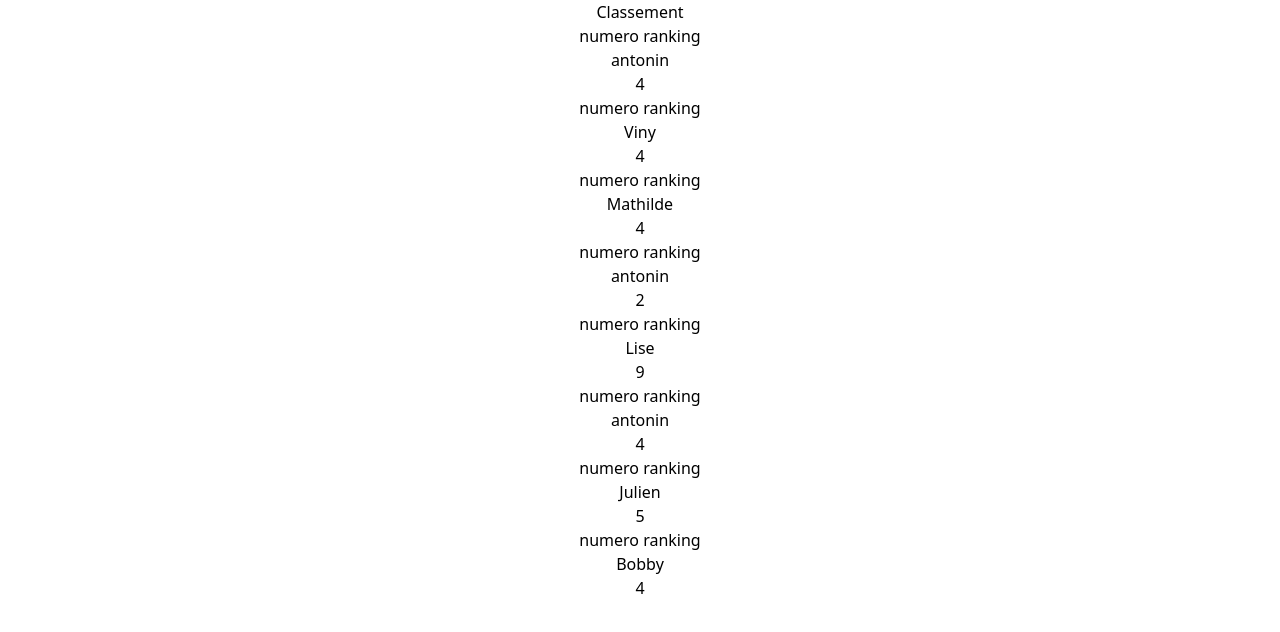
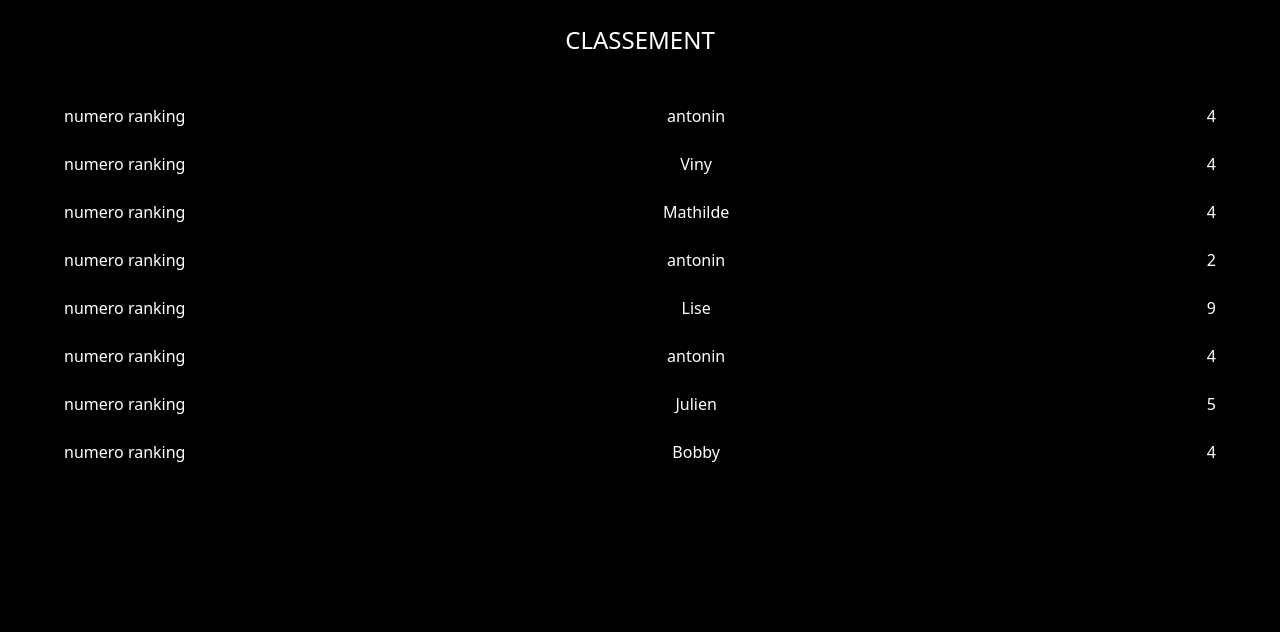
Before and after one commit to Antonin-dev/who-is-the-best, a React (Create React App) app: page /rank in a window 1280 px wide. Shown: the top 632 px of the page. Built offline with nearby package versions, Linux system fonts and the light colour scheme.

Commit message:
css rank page

```diff
--- a/src/Components/Ranking/RankCard.js
+++ b/src/Components/Ranking/RankCard.js
@@ -2,12 +2,12 @@ import React from "react";
 
 function RankCard({name, score}) {
     return (
-        <div>
-            <p> numero ranking</p>
-            <div>
-                <p>{name}</p>
-                <p>{score}</p>
-            </div>
+        <div className="flex justify-between mb-6">
+            <p className="flex"> numero ranking</p>
+
+            <p>{name}</p>
+            <p>{score}</p>
+
         </div>
     )
 }
--- a/src/Components/Ranking/RankContainer.js
+++ b/src/Components/Ranking/RankContainer.js
@@ -32,9 +32,9 @@ const RankContainer = () => {
     ]
 
     return (
-        <div>
-            <h1>Classement</h1>
-            <div>
+        <div className="bg-black text-white h-screen ">
+            <h1 className="py-6 text-2xl uppercase">Classement</h1>
+            <div className="my-6 mx-16">
                 {ranks.map(({name, score}, index) =>
                     <RankCard name={name} score={score} key={index}/>
                 )}
```
